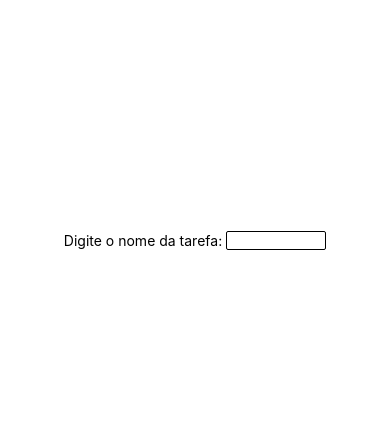
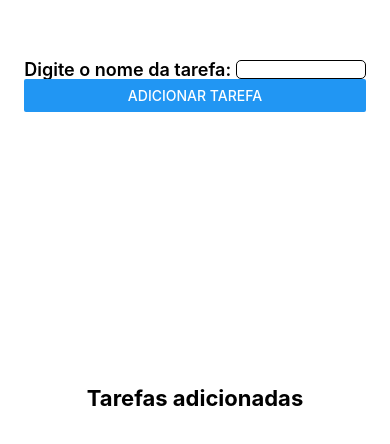
Before and after one commit to ErikEvertonRodrigues/Lista-de-tarefas-mobile-app, a React Native app: screen / in a window 390 px wide. Shown: the part 182-626 px from the top of the page. Built offline with nearby package versions, Linux system fonts and the light colour scheme.

Commit message:
add createTask function

```diff
--- a/App.tsx
+++ b/App.tsx
@@ -1,7 +1,10 @@
+import { useState } from 'react';
 import { StatusBar } from 'expo-status-bar';
-import { StyleSheet, Text, TextInput, View } from 'react-native';
+import { StyleSheet, Text, TextInput, View, Button, Alert } from 'react-native';
 
 export default function App() {
+
+  const [inputText, SetInputText] = useState('Texto padrão');
 
   type Task = {
     id: number
@@ -9,15 +12,39 @@ export default function App() {
     done: boolean
   }
 
-  let tasks: Task[];
+  let tasks: Task[] = [];
+
+  function createTask(id: number, taskText: string) {
+    const newTask: Task = {
+      id: id,
+      text: taskText,
+      done: false,
+    }
+
+    return newTask;
+  }
+
+  function addTask() {
+
+  }
 
   return (
     <View style={styles.container}>
-      <View style={styles.inputContainer}>
-        <Text style={styles.inputText}>Digite o nome da tarefa: </Text>
-        <TextInput
-          style={styles.input}
-        />
+      <View>
+        <View style={styles.inputContainer}>
+          <Text style={styles.inputText}>Digite o nome da tarefa: </Text>
+          <TextInput
+            style={styles.input}
+
+          />
+        </View>
+          <Button
+            title='Adicionar tarefa'
+            onPress={() => addTask()}
+          />
+      </View>
+      <View>
+        <Text style={styles.tasksTitle}>Tarefas adicionadas</Text>
       </View>
       <StatusBar style="auto" />
     </View>
@@ -29,22 +56,29 @@ const styles = StyleSheet.create({
     flex: 1,
     backgroundColor: '#fff',
     alignItems: 'center',
-    justifyContent: 'center',
+    justifyContent: 'space-evenly',
   },
 
   input: {
     borderWidth: 1,
-    borderRadius: 2,
-    width: 100,
+    borderRadius: 5,
+    width: 130,
   },
 
   inputContainer: {
     flex: 0,
     flexDirection: 'row',
-    alignItems: 'center'
+    alignItems: 'center',
+    marginBottom: 10,
   },
 
   inputText: {
+    fontSize: 18,
+    fontWeight: '600',
+  },
 
-  }
+  tasksTitle: {
+    fontSize: 22,
+    fontWeight: 'bold',
+  },
 });
```
